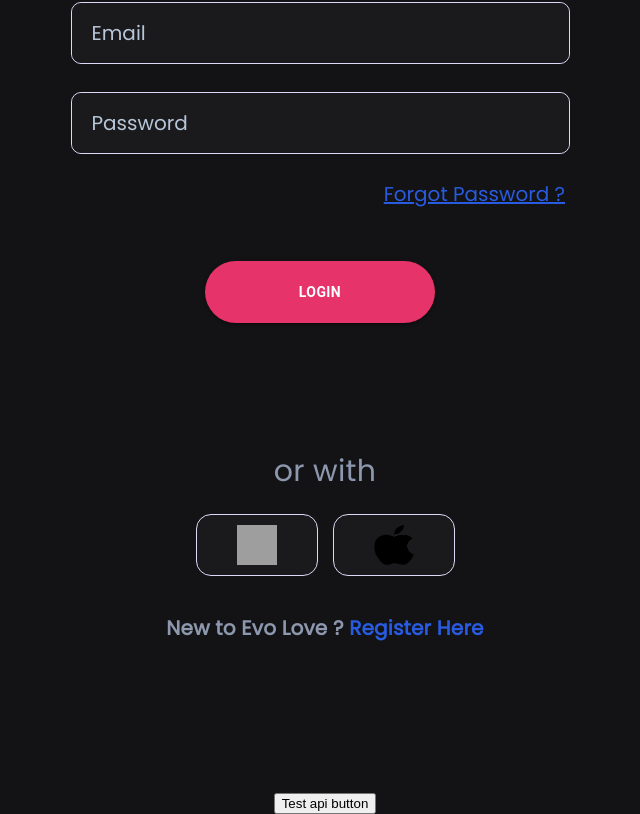
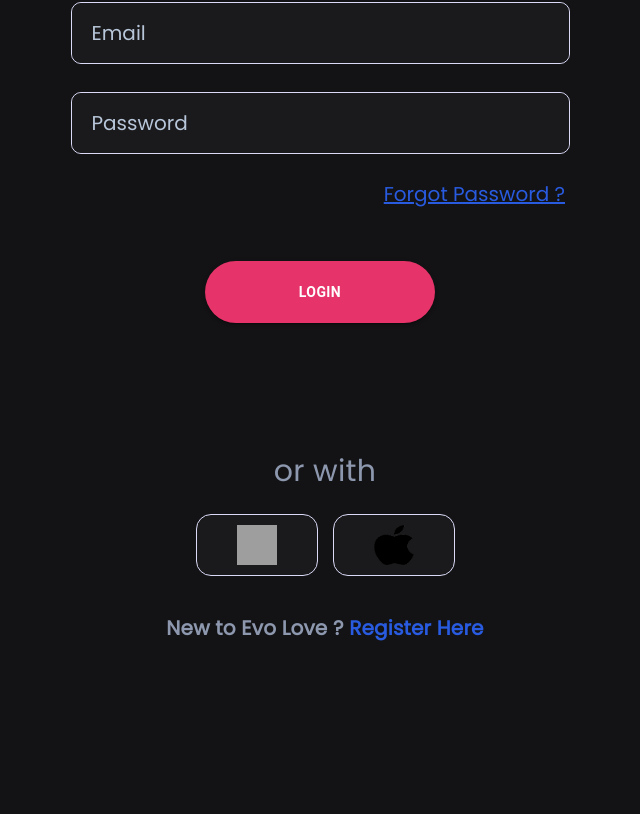
Before and after one commit to saadwaqas688/Evolove, a React (Create React App) app: page /login in a window 1280 px wide. Shown: the part 243-1057 px from the top of the page, without its empty margins (315-955 px from the left). After the commit the page ends 1036 px from the top, so only its background shows below. Built offline with nearby package versions, Linux system fonts and the light colour scheme; grey boxes are pictures that could not be loaded.

Commit message:
minor changes

```diff
--- a/src/Components/Containers/Auth/Login/LoginMain/Login.jsx
+++ b/src/Components/Containers/Auth/Login/LoginMain/Login.jsx
@@ -17,16 +17,10 @@ import {
   PaperContainer,
 } from "./Login.style";
 import { Link } from "react-router-dom";
-import { postService } from "../../../../../services/services";
 
 function Login() {
   const [name, setName] = React.useState("");
   const [password, setPassword] = React.useState("");
-
-  async function handleClick(){
-    await postService("testWaqas",{subject:"testing for api integration"})
-
-  }
 
   return (
     <Box sx={{ background: "#131315" }}>
@@ -107,7 +101,6 @@ function Login() {
               Register Here
             </a>
           </LinkContainer>
-          <button onClick={handleClick}>Test api button</button>
         </PaperContainer>
       </Container>
     </Box>
```
